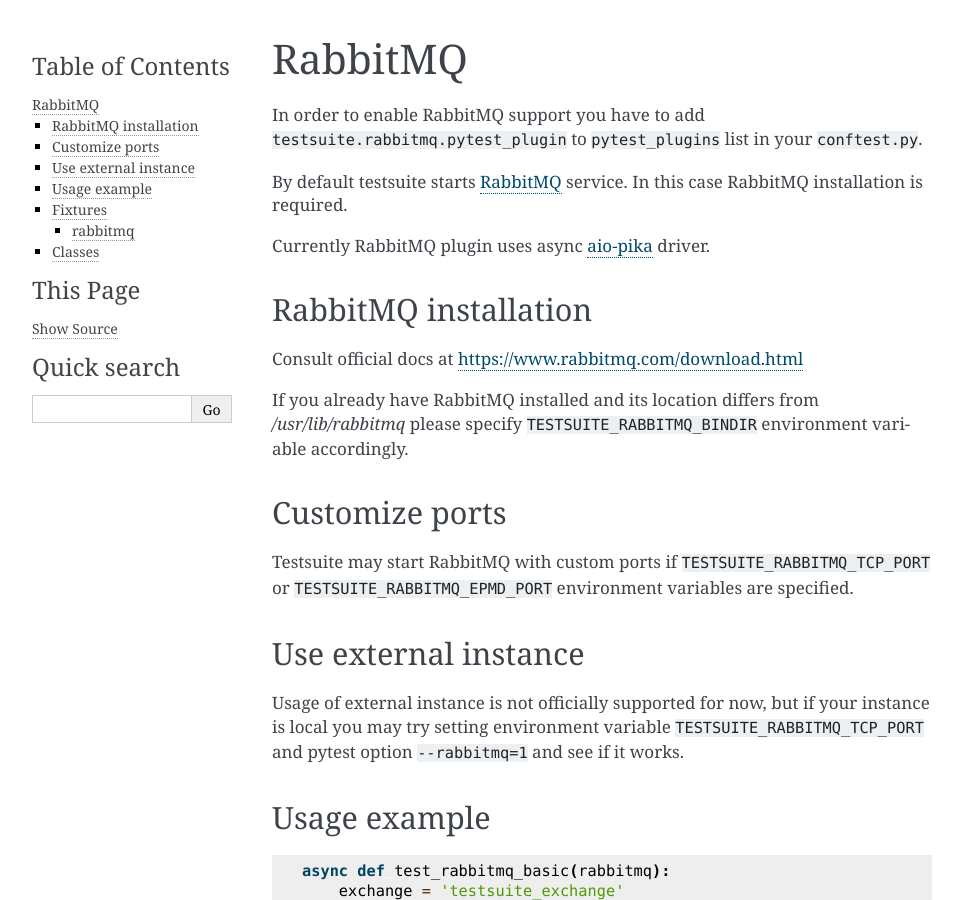
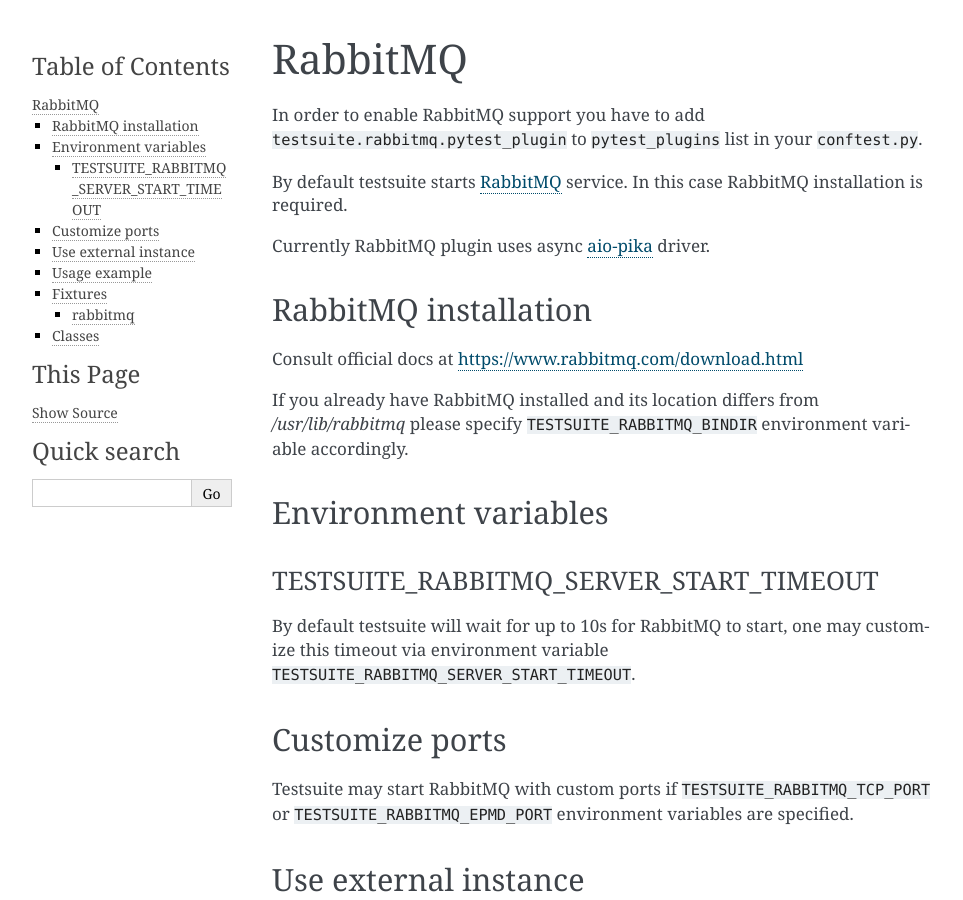
Before and after one commit to yandex/yandex-taxi-testsuite, a Sphinx documentation site: the page built from docs/rabbitmq.rst, in a window 1280 px wide and 900 px high. Shown: the whole window, without its empty margins (148-1111 px from the left). Built offline with Sphinx 7.4.7, drawn with Linux system fonts in a browser that asks for light colours.

Commit message:
feat mysql: add env option to control start timeout (#42)

```diff
--- a/docs/rabbitmq.rst
+++ b/docs/rabbitmq.rst
@@ -18,6 +18,14 @@
 If you already have RabbitMQ installed and its location differs from
 `/usr/lib/rabbitmq` please specify
 ``TESTSUITE_RABBITMQ_BINDIR`` environment variable accordingly.
+
+Environment variables
+---------------------
+
+TESTSUITE_RABBITMQ_SERVER_START_TIMEOUT
+~~~~~~~~~~~~~~~~~~~~~~~~~~~~~~~~~~~~~~~
+By default testsuite will wait for up to 10s for RabbitMQ to start,
+one may customize this timeout via environment variable ``TESTSUITE_RABBITMQ_SERVER_START_TIMEOUT``.
 
 Customize ports
 ---------------
```
Also changed, not shown: docs/clickhouse.rst (+9 -0 lines), docs/mysql.rst (+8 -0 lines), 1 other file.
